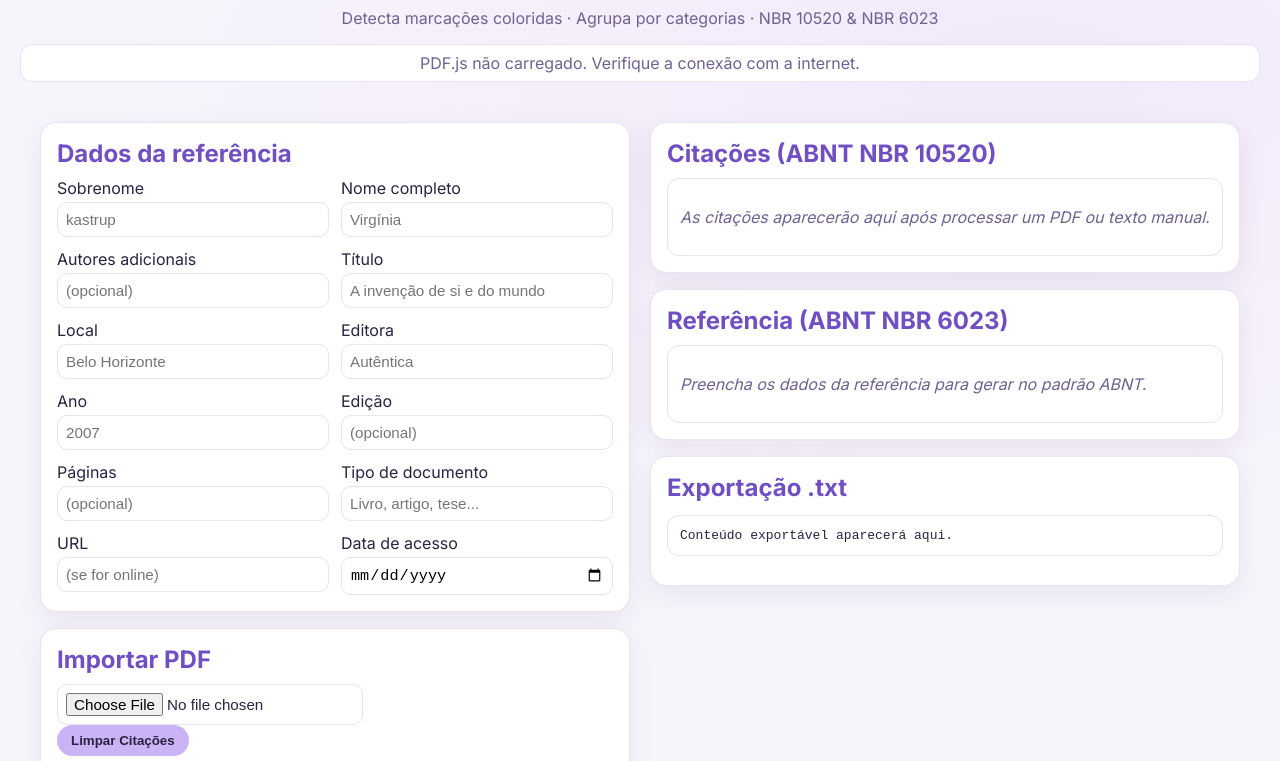
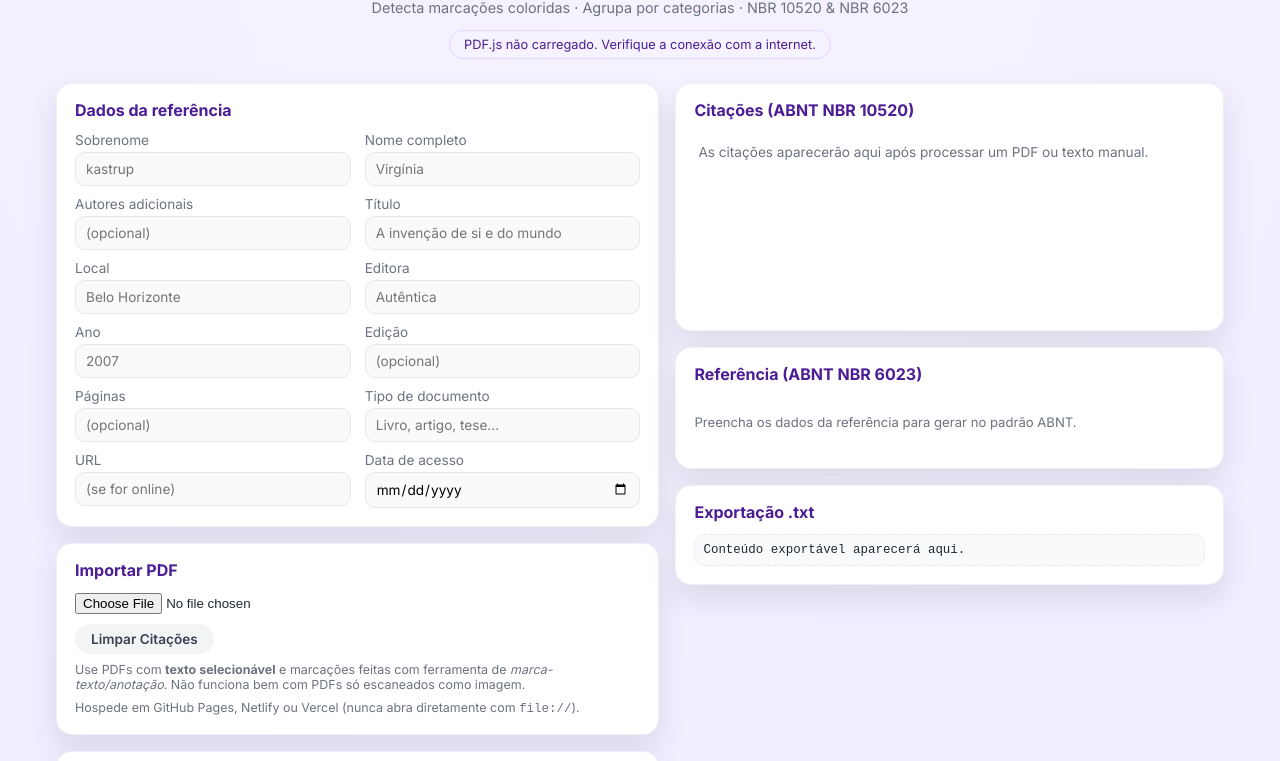
Before and after one commit to hevellyntayspesquisa-ai/fich, a plain HTML site: page index.html in a window 1280 px wide. Shown: the part 67-828 px from the top of the page. Drawn offline with Linux system fonts and the light colour scheme; a script that the page names is missing.

Commit message:
Refactor styles.css for design consistency
Refactor CSS variables and styles for improved design consistency and responsiveness.

```diff
--- a/styles.css
+++ b/styles.css
@@ -1,48 +1,327 @@
 :root {
-  --bg: #f7f4fb;
-  --card: #fff;
-  --text: #2b2240;
-  --muted: #6f6291;
-  --border: #e7e2f4;
-  --shadow: 0 8px 24px rgba(58,37,95,0.08);
-  --primary-500: #875fe0;
-  --primary-600: #6f4fc2;
+  --bg-gradient-start: #f6f3ff;
+  --bg-gradient-end: #efe9ff;
+  --card-bg: #ffffff;
+  --accent: #8b5cf6;
+  --accent-soft: #ede9fe;
+  --accent-dark: #6d28d9;
+  --text: #1f2933;
+  --muted: #6b7280;
+  --border: #e5e7eb;
+  --danger: #ef4444;
+  --radius-lg: 16px;
+  --shadow-soft: 0 14px 30px rgba(15, 23, 42, 0.10);
+}
+
+*,
+*::before,
+*::after {
+  box-sizing: border-box;
 }
 
 body {
-  margin:0; font-family:'Inter',sans-serif;
-  background: radial-gradient(900px 420px at 80% 10%, #f2e9fb, var(--bg));
-  color:var(--text);
+  margin: 0;
+  font-family: "Inter", system-ui, -apple-system, BlinkMacSystemFont, "Segoe UI", sans-serif;
+  color: var(--text);
+  min-height: 100vh;
+  background: radial-gradient(circle at top, var(--bg-gradient-start), var(--bg-gradient-end));
 }
 
-.app-header {padding:20px;text-align:center;}
-.app-header h1 {margin:0;color:var(--primary-600);}
-.subtitle {color:var(--muted);}
-.status-bar {margin-top:10px;padding:8px;border:1px solid var(--border);border-radius:12px;background:#fff;color:var(--muted);}
+/* Header */
 
-.app-container {display:grid;grid-template-columns:1fr 1fr;gap:20px;padding:20px;max-width:1200px;margin:0 auto;}
-.panel {display:flex;flex-direction:column;gap:16px;}
-.card {background:var(--card);border:1px solid var(--border);border-radius:16px;box-shadow:var(--shadow);padding:16px;}
-.card h2 {margin:0 0 10px;color:var(--primary-600);}
+.app-header {
+  text-align: center;
+  padding: 24px 16px 8px;
+}
 
-.form-grid {display:grid;grid-template-columns:1fr 1fr;gap:12px;}
-.form-row {display:flex;flex-direction:column;gap:4px;}
-input,textarea,select {border:1px solid var(--border);border-radius:10px;padding:8px;font-size:0.95rem;}
-textarea{resize:vertical;width:100%;}
+.app-header h1 {
+  margin: 0;
+  font-size: 1.9rem;
+  font-weight: 700;
+  color: #4c1d95;
+}
 
-.btn {border:none;border-radius:999px;padding:8px 14px;font-weight:600;background:#cbb3f5;color:var(--text);cursor:pointer;}
-.btn.primary {background:var(--primary-500);color:#fff;}
-.btn:hover {background:var(--primary-600);color:#fff;}
+.subtitle {
+  margin: 6px 0 10px;
+  font-size: 0.9rem;
+  color: var(--muted);
+}
 
-.category-list {list-style:none;padding:0;margin:0;}
-.category-item {display:flex;align-items:center;gap:8px;border:1px solid var(--border);border-radius:12px;padding:6px;}
+.status-bar {
+  display: inline-block;
+  margin-top: 4px;
+  padding: 6px 14px;
+  border-radius: 999px;
+  background: #f5f3ff;
+  color: #4c1d95;
+  font-size: 0.8rem;
+  border: 1px solid #e9d5ff;
+}
 
-.output-area,.ref-output,.txt-preview {border:1px solid var(--border);border-radius:12px;padding:12px;background:#fff;}
-.output-category h4 {margin:0 0 8px;color:var(--primary-600);}
-.output-quote {margin-bottom:8px;}
-.placeholder {color:var(--muted);font-style:italic;}
-.app-footer {padding:12px;text-align:center;color:var(--muted);}
+/* Layout principal */
 
-.help-text {color:var(--muted);font-size:0.85rem;margin-top:8px;}
+.app-container {
+  max-width: 1200px;
+  margin: 0 auto 32px;
+  padding: 16px;
+  display: grid;
+  grid-template-columns: minmax(0, 1.1fr) minmax(0, 1fr);
+  gap: 16px;
+}
 
-@media(max-width:900px){.app-container{grid-template-columns:1fr;}.form-grid{grid-template-columns:1fr;}}
+.panel {
+  display: flex;
+  flex-direction: column;
+  gap: 16px;
+}
+
+.card {
+  background: var(--card-bg);
+  border-radius: var(--radius-lg);
+  padding: 16px 18px 18px;
+  box-shadow: var(--shadow-soft);
+  border: 1px solid rgba(148, 163, 184, 0.15);
+}
+
+.card h2 {
+  margin: 0 0 12px;
+  font-size: 1rem;
+  color: #4c1d95;
+}
+
+/* Formulário de referência */
+
+.form-grid {
+  display: grid;
+  grid-template-columns: 1fr 1fr;
+  gap: 10px 14px;
+}
+
+.form-row {
+  display: flex;
+  flex-direction: column;
+  gap: 4px;
+  font-size: 0.85rem;
+}
+
+.form-row label {
+  color: var(--muted);
+}
+
+input[type="text"],
+input[type="url"],
+input[type="date"],
+input[type="number"],
+select,
+textarea {
+  border-radius: 10px;
+  border: 1px solid var(--border);
+  padding: 8px 10px;
+  font-size: 0.85rem;
+  font-family: inherit;
+  background: #f9fafb;
+  transition: border-color 0.15s, box-shadow 0.15s, background 0.15s;
+}
+
+input:focus,
+select:focus,
+textarea:focus {
+  outline: none;
+  border-color: var(--accent);
+  box-shadow: 0 0 0 1px rgba(139, 92, 246, 0.25);
+  background: #ffffff;
+}
+
+/* Botões */
+
+.btn {
+  border-radius: 999px;
+  border: none;
+  padding: 7px 16px;
+  font-size: 0.85rem;
+  font-weight: 600;
+  cursor: pointer;
+  font-family: inherit;
+  transition: transform 0.08s ease, box-shadow 0.08s ease, background 0.15s;
+}
+
+.btn.primary {
+  background: linear-gradient(135deg, var(--accent), var(--accent-dark));
+  color: #ffffff;
+  box-shadow: 0 8px 20px rgba(139, 92, 246, 0.4);
+}
+
+.btn.primary:hover {
+  transform: translateY(-1px);
+  box-shadow: 0 12px 24px rgba(139, 92, 246, 0.45);
+}
+
+.btn.secondary {
+  background: #f3f4f6;
+  color: #374151;
+}
+
+.btn.secondary:hover {
+  background: #e5e7eb;
+}
+
+.btn:active {
+  transform: translateY(0);
+  box-shadow: none;
+}
+
+.actions-row {
+  margin-top: 10px;
+  display: flex;
+  gap: 8px;
+  flex-wrap: wrap;
+}
+
+/* Importar PDF */
+
+.help-text {
+  margin: 8px 0 0;
+  font-size: 0.78rem;
+  color: var(--muted);
+}
+
+/* Cores e categorias */
+
+.category-maker {
+  display: flex;
+  flex-wrap: wrap;
+  gap: 8px;
+  align-items: center;
+}
+
+.category-maker input {
+  flex: 1 1 160px;
+}
+
+.category-maker select {
+  flex: 0 0 120px;
+  background: #f9fafb;
+}
+
+.category-list {
+  list-style: none;
+  padding: 0;
+  margin: 10px 0 0;
+  display: flex;
+  flex-wrap: wrap;
+  gap: 6px;
+}
+
+.cat-pill {
+  font-size: 0.75rem;
+  padding: 4px 10px;
+  border-radius: 999px;
+  background: #f3f4f6;
+  display: inline-flex;
+  align-items: center;
+  gap: 4px;
+}
+
+.cat-remove {
+  border: none;
+  background: transparent;
+  cursor: pointer;
+  font-size: 0.8rem;
+  color: #4b5563;
+}
+
+/* Cores pill */
+
+.cat-amarelo { background: #fef9c3; }
+.cat-verde { background: #dcfce7; }
+.cat-vermelho { background: #fee2e2; }
+.cat-azul { background: #dbeafe; }
+.cat-roxo { background: #ede9fe; }
+.cat-laranja { background: #ffedd5; }
+.cat-rosa { background: #ffe4e6; }
+.cat-ciano { background: #cffafe; }
+.cat-cinza { background: #e5e7eb; }
+
+/* Texto manual */
+
+textarea#manualText {
+  width: 100%;
+  resize: vertical;
+}
+
+/* Saída à direita */
+
+.output-area {
+  min-height: 180px;
+  max-height: 430px;
+  overflow-y: auto;
+  padding: 8px 4px;
+}
+
+.output-area h3 {
+  margin: 10px 0 4px;
+  font-size: 0.9rem;
+  color: #4c1d95;
+}
+
+.output-area p {
+  margin: 2px 0 6px;
+  font-size: 0.85rem;
+  line-height: 1.5;
+}
+
+.output-area hr {
+  border: none;
+  border-top: 1px dashed #e5e7eb;
+  margin: 8px 0;
+}
+
+.placeholder {
+  color: var(--muted);
+  font-size: 0.82rem;
+}
+
+/* Referência */
+
+.ref-output {
+  font-size: 0.9rem;
+  line-height: 1.5;
+  padding: 4px 0;
+}
+
+/* Preview .txt */
+
+.txt-preview {
+  margin: 0;
+  padding: 8px;
+  background: #f9fafb;
+  border-radius: 10px;
+  border: 1px dashed #e5e7eb;
+  font-size: 0.78rem;
+  max-height: 180px;
+  overflow-y: auto;
+  white-space: pre-wrap;
+}
+
+/* Footer */
+
+.app-footer {
+  text-align: center;
+  font-size: 0.8rem;
+  color: var(--muted);
+  padding: 10px 0 22px;
+}
+
+/* Responsivo */
+
+@media (max-width: 880px) {
+  .app-container {
+    grid-template-columns: 1fr;
+  }
+}
+
+@media (max-width: 560px) {
+  .form-grid {
+    grid-template-columns: 1fr;
+  }
+}
```
